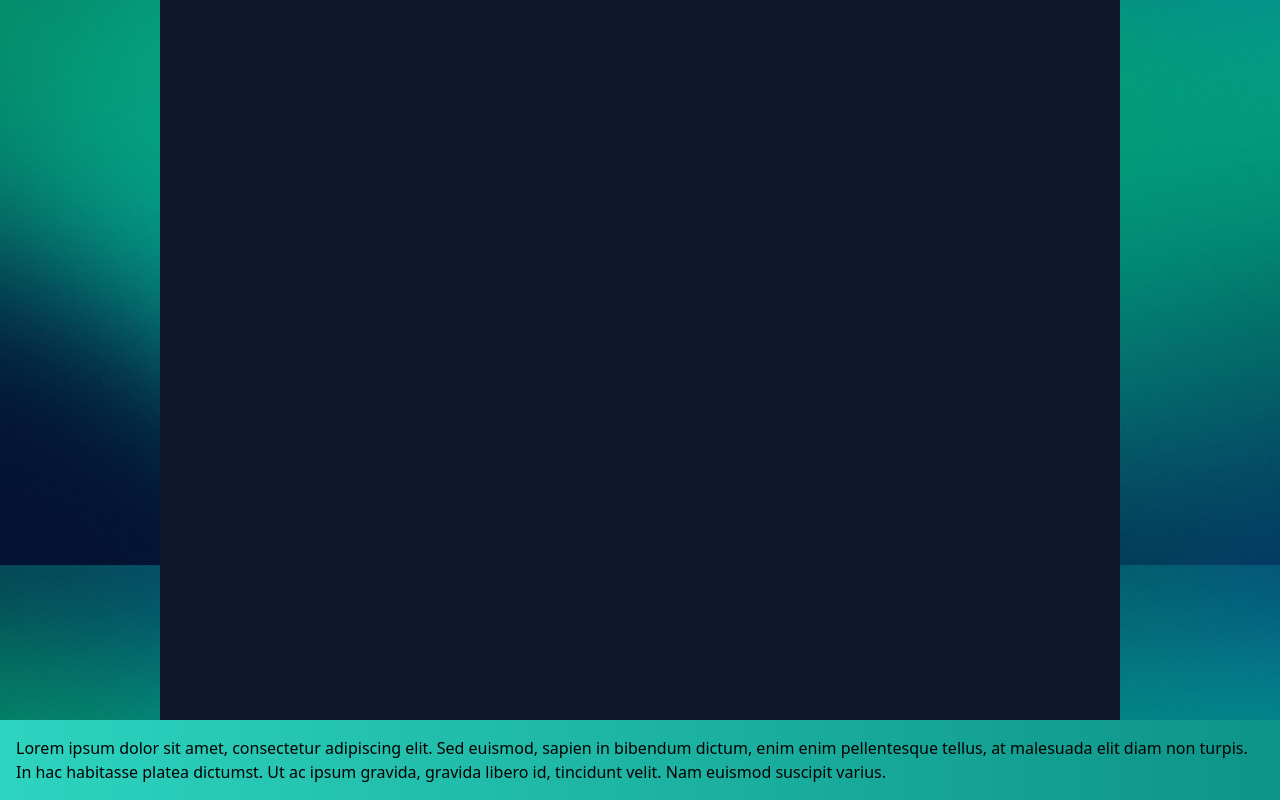
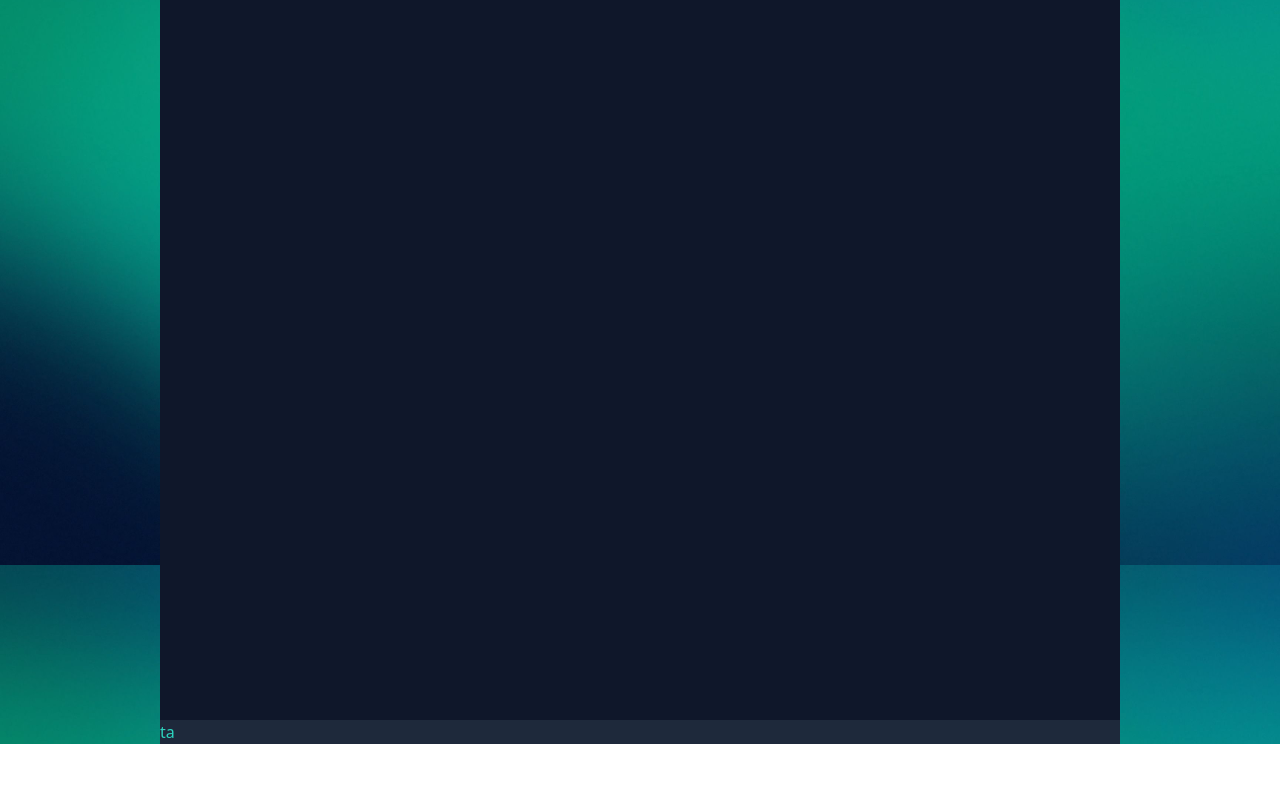
Before and after one commit to abbindustrigymnasium/fn-projekt-5, a Nuxt app in the folder Front/: page / in a window 1280 px wide. Shown: the part 1035-1835 px from the top of the page. After the commit the page ends 1779 px from the top, so only its background shows below. Built offline with nearby package versions, Linux system fonts and the light colour scheme; data requests are answered from the project's data file.

Commit message:
test footer och alt

```diff
--- a/Front/components/Footer.vue
+++ b/Front/components/Footer.vue
@@ -1,4 +1,4 @@
-<template>
+<!-- <template>
 	<div class="bg-gradient-to-r from-teal-400 to-teal-600 w-full flex flex-row">
 		<p class="py-4 px-4">
 			Lorem ipsum dolor sit amet, consectetur adipiscing elit. Sed euismod, sapien in
@@ -13,4 +13,21 @@
 export default {};
 </script>
 
-<style></style>
+<style></style> -->
+
+<template>
+	<div class="flex flex-col items-center bg-transparent">
+		<div class="bg-slate-800 text-teal-400 w-3/4">
+			ta
+		</div>
+	</div>
+</template>
+
+<script>
+export default {
+}
+</script>
+
+<style>
+
+</style>
--- a/Front/layouts/alt.vue
+++ b/Front/layouts/alt.vue
@@ -1,7 +1,7 @@
 <template>
     <div class="h-screen">
         <p class="text-2xl">ALT</p>
-        <Headir />
+        <NavBar />
         <slot class="min-h-full" />
         <Footer />
     </div>
--- /dev/null
+++ b/Front/pages/test.vue
@@ -0,0 +1,7 @@
+<template>
+    <div class="text-3xl font-bold underline">oii</div>
+</template>
+
+<script setup>
+definePageMeta({ layout: 'alt' })
+</script>
```
